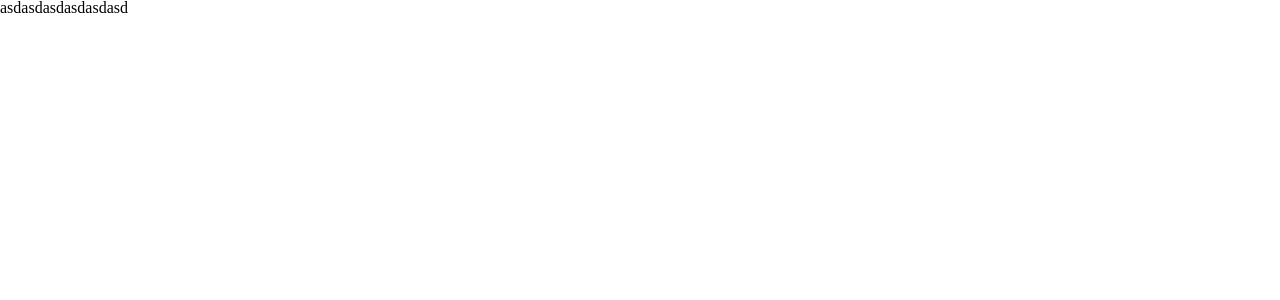
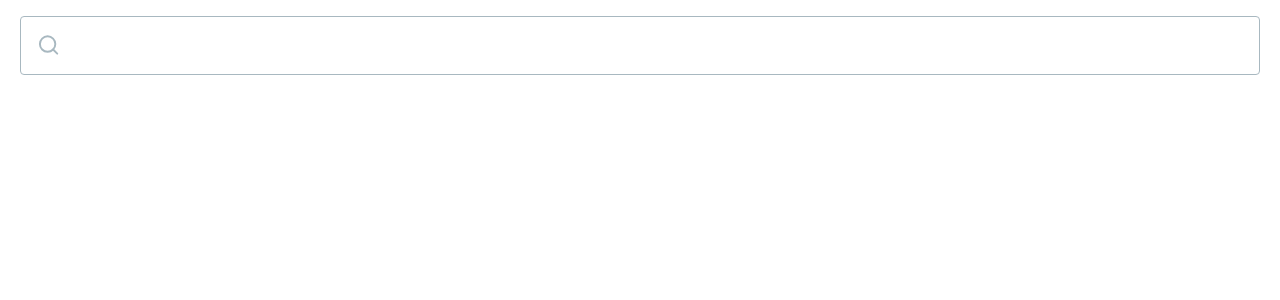
Before and after one commit to apocsenpai/pluga-challenge, a React (Vite) app: page / in a window 1280 px wide. Shown: the top 300 px of the page. Built offline with nearby package versions, Linux system fonts and the light colour scheme.

Commit message:
feat: add static header search bar

```diff
--- a/package.json
+++ b/package.json
@@ -10,6 +10,7 @@
     "preview": "vite preview"
   },
   "dependencies": {
+    "lucide-react": "^0.298.0",
     "react": "^18.2.0",
     "react-dom": "^18.2.0",
     "react-router": "^6.21.0",
--- a/src/app/routes/index.tsx
+++ b/src/app/routes/index.tsx
@@ -1,6 +1,6 @@
 import { BrowserRouter, Route, Routes, Navigate } from 'react-router-dom';
 
-import Home from '../../pages/home';
+import Home from '@/pages/home';
 
 const Routing = () => {
   return (
--- /dev/null
+++ b/src/pages/home/index.styled.tsx
@@ -0,0 +1,35 @@
+import styled from 'styled-components';
+
+interface IInputBox {
+  focused: boolean;
+}
+
+export const Header = styled.header`
+  padding: 1rem 1.25rem;
+`;
+
+export const InputBox = styled.label<IInputBox>`
+  display: flex;
+  padding: 1rem;
+  gap: 1rem;
+  border-radius: 0.25rem;
+  border: 0.0625rem solid;
+  border-color: ${({ focused }) => (focused ? '#27aae1' : '#a8b8c0')};
+  cursor: pointer;
+
+  &:hover {
+    border-color: #27aae1;
+
+    svg {
+      stroke: #27aae1;
+    }
+  }
+`;
+
+export const Input = styled.input`
+  width: 100%;
+  font-size: 1.25rem;
+  color: #333333;
+  outline: none;
+  border: none;
+`;
--- a/src/pages/home/index.tsx
+++ b/src/pages/home/index.tsx
@@ -1,3 +1,22 @@
-const Home = () => <>asdasdasdasdasdasd</>;
+import { Search } from 'lucide-react';
+import { Header, Input, InputBox } from './index.styled';
+import { useState } from 'react';
+
+const Home = () => {
+  const [focused, setFocused] = useState(false);
+
+  return (
+    <Header>
+      <InputBox
+        htmlFor="search"
+        onClick={() => setFocused(true)}
+        focused={focused}
+      >
+        <Search color={focused ? '#27aae1' : '#a8b8c0'} />
+        <Input id="search" onBlur={() => setFocused(false)} />
+      </InputBox>
+    </Header>
+  );
+};
 
 export default Home;
```
Also changed, not shown: 1 other file (tests, documents, lock files or other folders).
